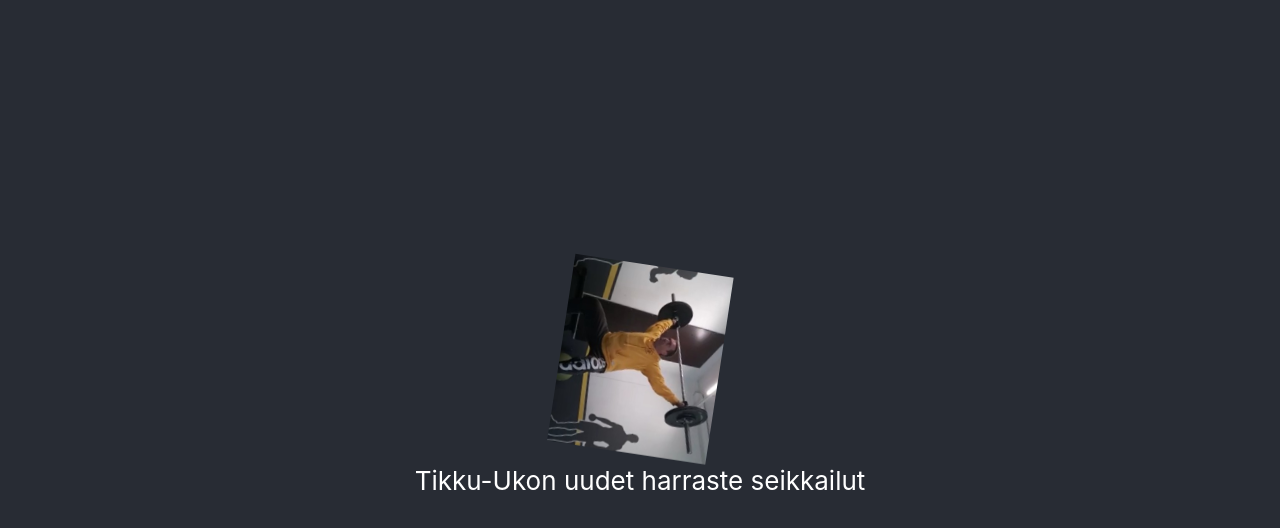
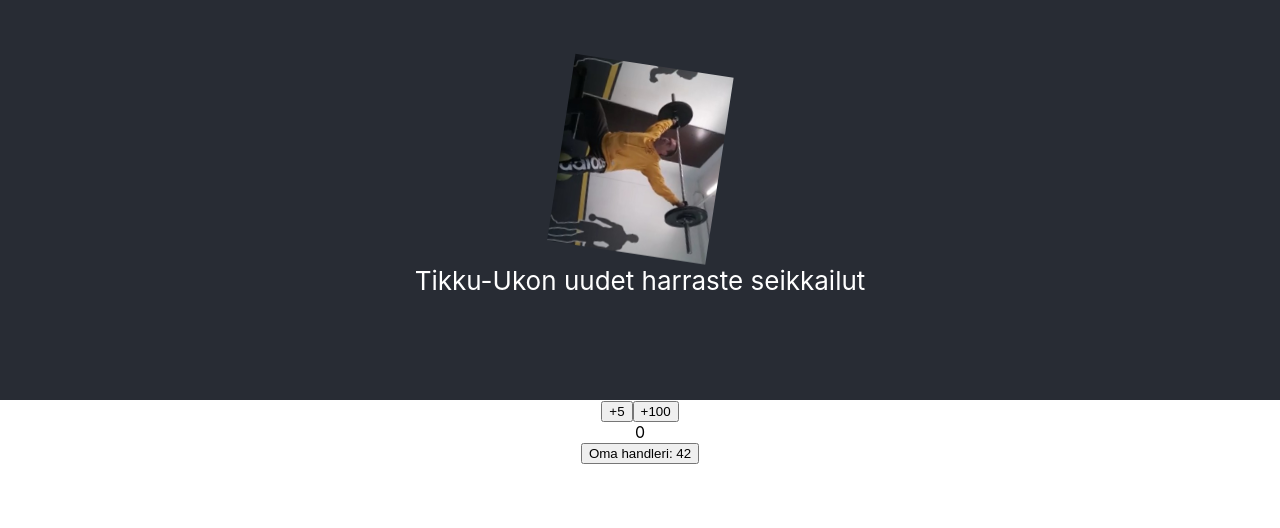
Before and after one commit to JariAMarjamaa/ReactDemo, a React (Create React App) app in the folder demo_project/: page / in a window 1280 px wide. Shown: the top 528 px of the page. Built offline with nearby package versions, Linux system fonts and the light colour scheme.

Commit message:
Lisätty buttoni demoa

```diff
--- a/demo_project/src/App.css
+++ b/demo_project/src/App.css
@@ -15,7 +15,7 @@
 
 .App-header {
   background-color: #282c34;
-  min-height: 100vh;
+  min-height: 50vh;
   display: flex;
   flex-direction: column;
   align-items: center;
--- a/demo_project/src/App.js
+++ b/demo_project/src/App.js
@@ -1,9 +1,24 @@
 //import logo from './logo.svg';
+import React, { useState } from 'react';
+
 import Profiilikuva from './images/Profiilikuva.jpg';
+import { Button1, Button2 }  from './Button.js';
+import Display from './Display.js';
 
 import './App.css';
 
 function App() {
+	const [counter, setCounter] = useState(0);
+	const incrementCounter5 = () =>
+  {
+    setCounter(counter+5);
+  }
+
+  const incrementCounter = (incrementValue) =>
+  {
+    setCounter(counter + incrementValue);
+  }
+
   return (
     <div className="App">
       <header className="App-header">
@@ -12,7 +27,17 @@ function App() {
           Tikku-Ukon uudet harraste seikkailut
         </p>
       </header>
-    </div>
+
+      <div>
+        { /* = {} = numero, "" = string */}
+        <Button1	onClickFunc={incrementCounter5} increment={5} />
+        <Button1	onClickFunc={incrementCounter} increment={100} />
+        <Display message={counter}/>
+
+        <Button2/>
+      </div>
+  </div>
+
   );
 }
 
--- /dev/null
+++ b/demo_project/src/Button.js
@@ -0,0 +1,28 @@
+import React, { useState } from 'react';
+
+export function Button1( props ) {
+	return (
+		// <React.Fragment>	=> niin yleinen, että tällä on myös lyhyempi muoto <>
+        <>
+            <button onClick={() => props.onClickFunc(props.increment)}>
+                +{props.increment}
+            </button>
+       </>
+	);
+}
+
+export function Button2( props ) {
+	const [counter, setCounter] = useState(42);	    // initti arvo
+	const handleClick = () => setCounter(counter+1);
+
+	return (
+        <>
+        <button onClick={ handleClick } >
+            Oma handleri: {counter}
+        </button>
+       </>
+
+	);
+}
+
+//export default Button;
--- /dev/null
+++ b/demo_project/src/Display.js
@@ -0,0 +1,7 @@
+function Display(props) {	    // <= ei tarvi olla nimetty juuri props, mutta yleisesti käytetty tapa: props sisältää kaikki attribuutit
+	return (
+		<div> {props.message} </div>
+	);
+}
+
+export default Display;
```
